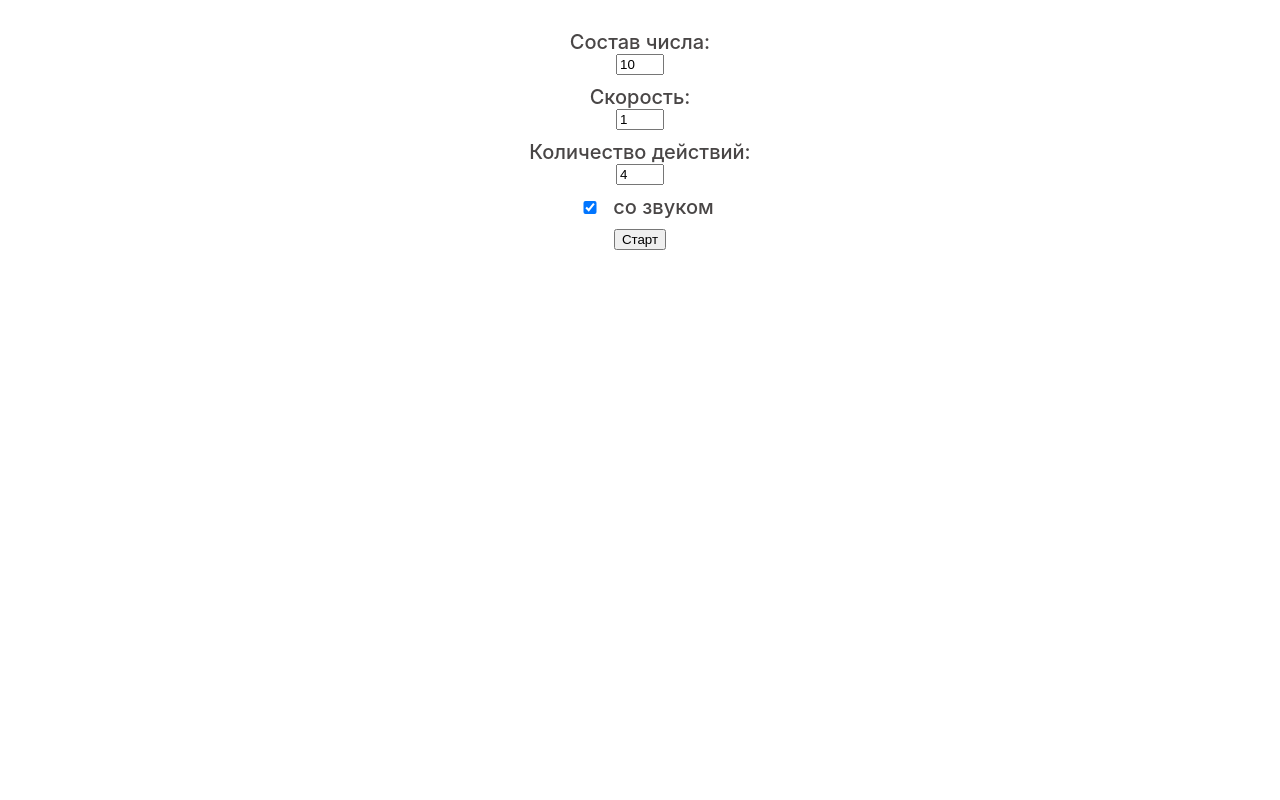
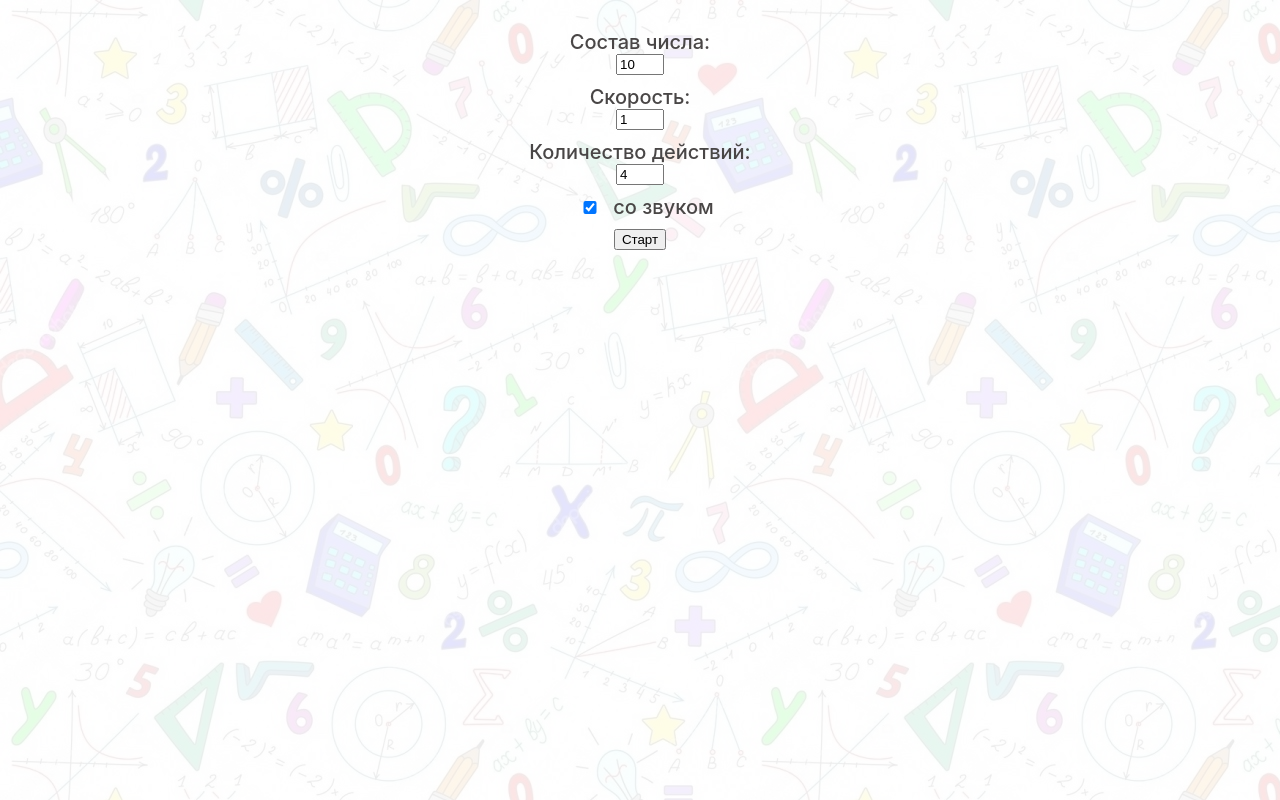
Before and after one commit to AliaksandrLiubanets/arifmetik, a React (Create React App) app: page / in a window 1280 px wide. Built offline with nearby package versions, Linux system fonts and the light colour scheme.

Commit message:
Add background for App

```diff
--- a/src/App.css
+++ b/src/App.css
@@ -16,3 +16,13 @@
     font-size: calc(10px + 2vmin);
     color: white;
 }
+.bg {
+    background-image: url("./assets/images/background.jpg");
+    opacity: 0.1;
+    position: absolute;
+    left: 0;
+    top: 0;
+    width: 100%;
+    height: 100%;
+    z-index: -1;
+}
--- a/src/App.tsx
+++ b/src/App.tsx
@@ -30,7 +30,10 @@ function App() {
 
     return (
         <div className="App">
+                <div className={'bg'}></div>
+
                     {isStarted
+
                         ? <Game numberComp={numberComp}
                                 timeoutValue={speed}
                                 actionsCount={actionsCount}
```
Also changed, not shown: src/assets/images/background.jpg (added), 1 other file (tests, documents, lock files or other folders). Lines whose indentation alone changed are shown as unchanged.
